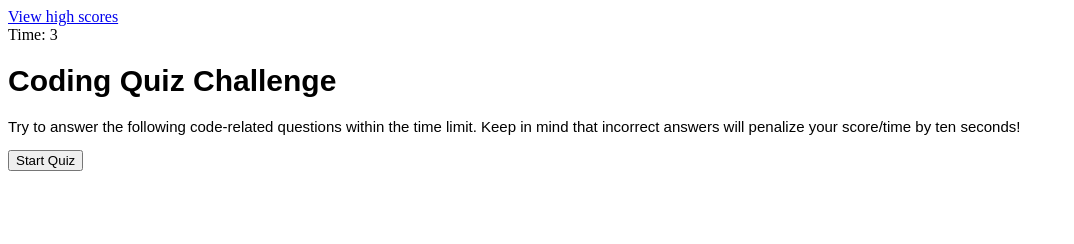
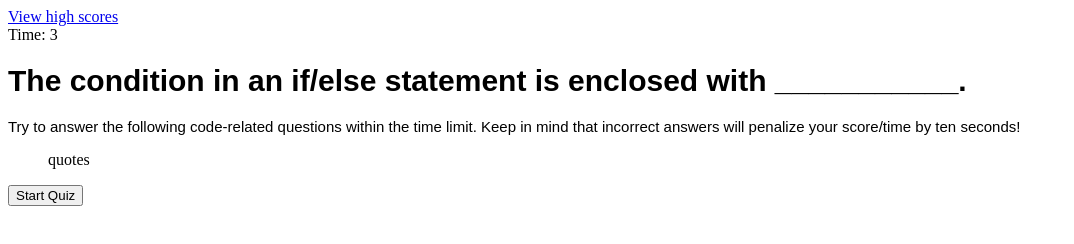
Before and after one commit to david-leverenz/quiz-1, a plain HTML site: page index.html in a window 1280 px wide. Both pictures are taken after a click on the button "Start Quiz". Shown: the whole page, without its empty margins (0-1074 px from the left). Drawn offline with Linux system fonts and the light colour scheme.

Commit message:
attempting to loop questions

```diff
--- a/assets/js/script.js
+++ b/assets/js/script.js
@@ -1,31 +1,85 @@
-var quiz = [{
-    question: "The condition in an if/else statement is enclosed with ___________.",
-    answers: ["quotes", "curly brackets", "parenthesis", "square brackets"],
-    correct: 2,
-},
-{
-    question: "Commonly used data types DO NOT include:",
-    answers: ["strings","booleans","numbers","alerts"],
-    correct: 3,
-}]
+var quiz = {
+    question1: ["The condition in an if/else statement is enclosed with ___________.", "quotes", "curly brackets", "parenthesis", "square brackets", 2],
+
+    question2: ["Commonly used data types DO NOT include:", "strings", "booleans", "numbers", "alerts", 3]
+}
+
+    // question1: {question: "The condition in an if/else statement is enclosed with ___________.", answer1: "quotes", answer2: "curly brackets", answer3: "parenthesis", answer4: "square brackets", correct: 2,},
+
+    // question2: {question: "Commonly used data types DO NOT include:", answer1: "strings", answer2: "booleans", answer3: "numbers", answer4: "alerts", correct: 3,}
+
+// }
+// {
+//     question: "Commonly used data types DO NOT include:",
+//     answers: ["strings", "booleans", "numbers", "alerts"],
+//     correct: 3,
+// }
+
+console.log(quiz.question1[0]);
+
+var testArray = ["Question1", "Question2", "Question3"];
+
+console.log("Quiz length: " + Object.keys(quiz).length);
 
 var startButton = document.querySelector(".start-button")
 var timer = document.querySelector("#timer");
 var secondsLeft = 5;
 
-startButton.addEventListener("click", function() {
+
+function quiztimer() {
+    var timerInterval = setInterval(function () {
+        secondsLeft--;
+        timer.textContent = "Time: " + secondsLeft;
+        if (secondsLeft === 0) {
+            clearInterval(timerInterval);
+            console.log("Timer done!");
+        }
+    }, 1000);
+}
+
+var questions = document.querySelector("h1")
+var answeroptions = document.querySelector("#answerList")
+
+function runquiz() {
+    // for (var i = 0; i < testArray.length; i++) {
+    //     var quizQuestions = testArray[i];
+
+    //     console.log("I made it into the loop.");
+
+    //     var h1 = document.createElement("h1");
+    //     h1.textContent = quizQuestions;
+
+    //     document.body.appendChild(h1);
+
+    //     console.log(h1);
+    //     console.log("quiz questions");
+
+    var answerListItems = document.querySelector("#answerList");
+
+        for (var i = 0; i < Object.keys(quiz).length; i++) {
+        var quizQuestions = quiz[i];
+
+        console.log("I made it into the loop.");
+
+        var h1 = document.createElement("h1");
+
+        document.getElementById("questionLine").innerHTML=quiz.question1[0];
+
+        var li = document.createElement("li");
+
+        document.getElementById("answerList").innerHTML=quiz.question1[1];
+
+
+        // li.textContent=quiz.question1[1];
+        // li.innerHTML=quiz.question1[2];
+
+        console.log("quiz questions");
+    }
+}
+
+startButton.addEventListener("click", function () {
     console.log("Start!");
     quiztimer();
+    runquiz();
 
 })
-
-function quiztimer(){
-    var timerInterval = setInterval(function() {
-secondsLeft--;
-timer.textContent = "Time: " + secondsLeft;
-if(secondsLeft===0) {
-    clearInterval(timerInterval);
-    console.log("Timer done!");
-}
- }, 1000);
-}
--- a/index.html
+++ b/index.html
@@ -14,11 +14,13 @@
     <div id="timer">Time:</div>
 </header>
 <main>
-    <h1>Coding Quiz Challenge</h1>
-    <section>
+    <h1 id="questionLine">Coding Quiz Challenge</h1>
+    <section id="central">
         <p>Try to answer the following code-related questions within the time limit.  Keep in mind that incorrect answers will penalize your score/time by ten seconds!</p>
+        <ol id="answerList"></ol>
         <button class="start-button">Start Quiz</button>
     </section>
+    <!-- <ol id="answerList"></ol> -->
 </main>
 
     <script src="./assets/js/script.js"></script>
```
